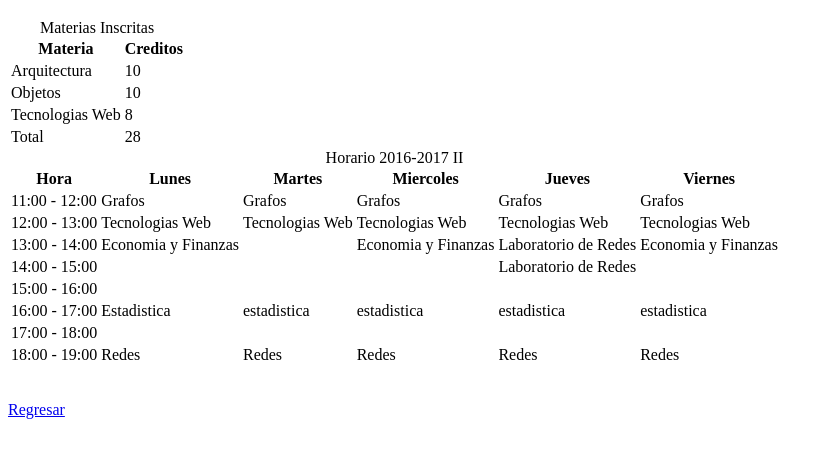
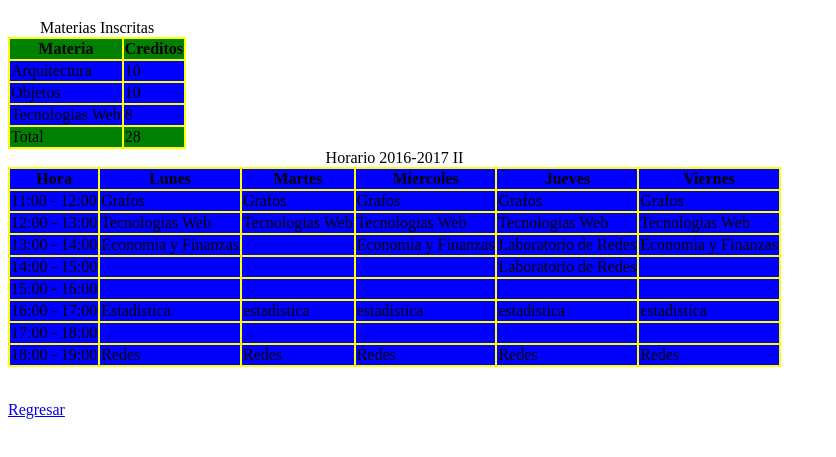
Before and after one commit to QuiqueM/QuiqueM.github.io, a plain HTML site: page Tablas.html in a window 1280 px wide. Shown: the part 61-518 px from the top of the page, without its empty margins (0-836 px from the left). Drawn offline with Linux system fonts and the light colour scheme.

Commit message:
Estilos se creo un ahoja de estilos en css y se hizo un ejemplo con las tablas

```diff
--- a/Tablas.html
+++ b/Tablas.html
@@ -3,12 +3,16 @@
 <head>
     <meta charset="UTF-8">
     <title>Tablas</title>
+    <link rel="stylesheet" href="estilos.css" type="text/css">
+    <style>
+        tr{background-color: blue;}
+    </style>
 </head>
 <body>
     <h1>Ejemplo de tablas en HTML</h1>
     <table>
         <thead>
-            <tr>
+            <tr class="verde">
                 <th>Materia</th>
                 <th>Creditos</th>
             </tr>
@@ -27,7 +31,7 @@
             </tr>
         </tbody>
         <tfoot>
-            <tr>
+            <tr class="verde">
                 <td>Total</td> <td>28</td>
             </tr>
         </tfoot>
--- /dev/null
+++ b/estilos.css
@@ -0,0 +1,4 @@
+table{
+    background-color: yellow;
+}
+.verde{background-color: green;}
```
